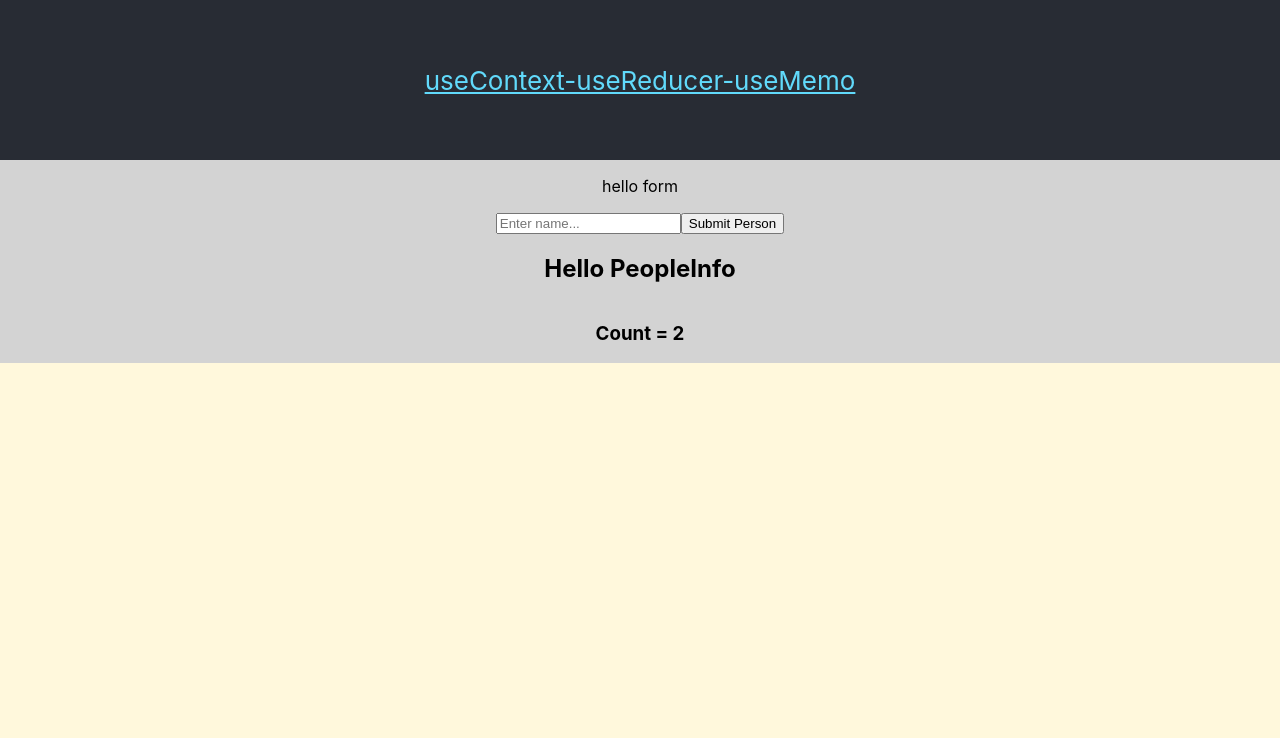
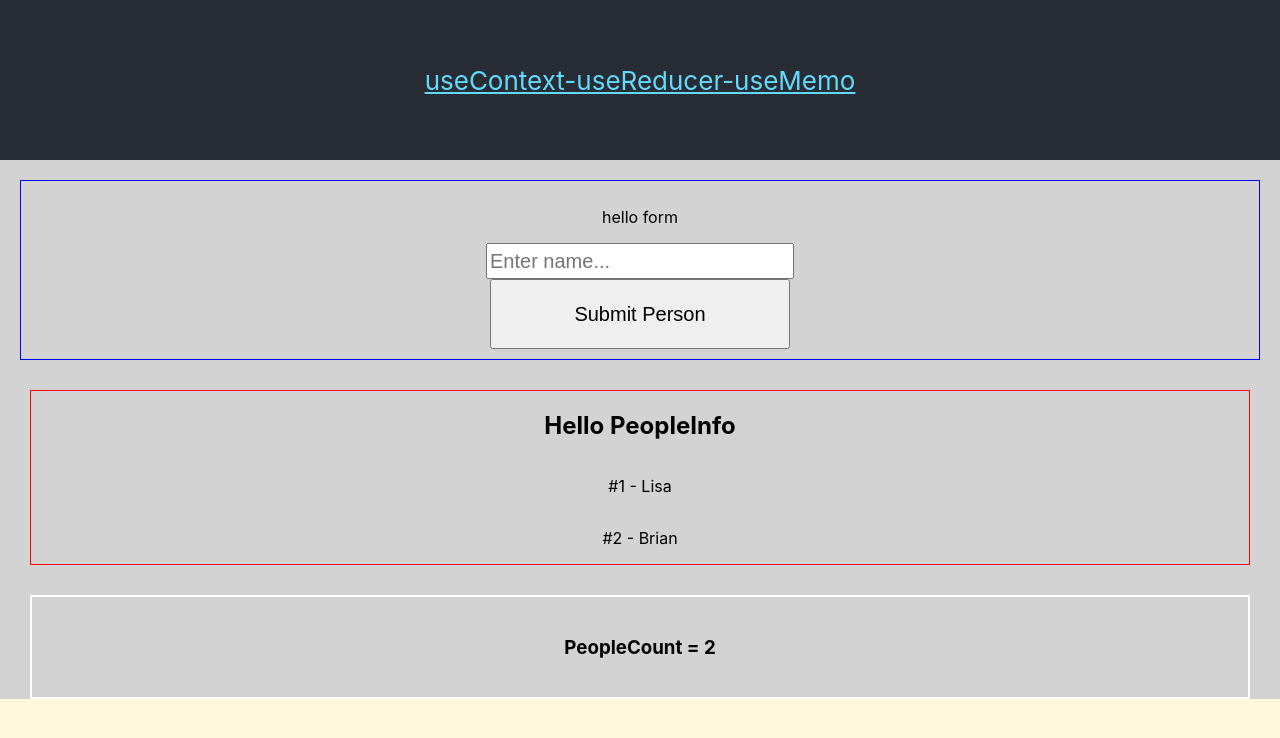
Before and after one commit to keepforever/use-ctx-mem-rdcr-6-22-19, a React (Create React App) app: page / in a window 1280 px wide. Shown: the top 738 px of the page. Built offline with nearby package versions, Linux system fonts and the light colour scheme.

Commit message:
added styling

```diff
--- a/src/App.js
+++ b/src/App.js
@@ -3,6 +3,8 @@ import './App.css';
 // comps
 import PeopleInfo from './comps/PeopleInfo';
 import Form from './comps/Form';
+import PeopleCount from './comps/PeopleCount';
+
 // hooks
 import PeopleContext from './context/peopleContext';
 import peopleReducer from './context/peopleReducer';
@@ -43,6 +45,7 @@ const App = () => {
             >
                 <Form />
                 <PeopleInfo />
+                <PeopleCount />
             </PeopleContext.Provider>
         </div>
     );
--- a/src/comps/Form.js
+++ b/src/comps/Form.js
@@ -1,7 +1,10 @@
-import React, { useState, useContext } from 'react';
+import React, { useState, useContext, useRef } from 'react';
 import PeopleContext from '../context/peopleContext';
 
 const Form = () => {
+    const renders = useRef(0);
+    console.log('Form render count = ', ++renders.current, '\n');
+
     const [person, setPerson] = useState({ name: '' });
     const context = useContext(PeopleContext);
 
@@ -10,12 +13,22 @@ const Form = () => {
     };
 
     const submitPerson = () => {
+        if (!person.name.length) return;
         context.addPerson(person);
         setPerson({ name: '' });
     };
 
     return (
-        <div>
+        <div
+            style={{
+                border: '1px solid blue',
+                display: 'flex',
+                flexDirection: 'column',
+                margin: '20px',
+                padding: '10px',
+                alignItems: 'center'
+            }}
+        >
             <p>hello form</p>
             <input
                 type="text"
@@ -23,8 +36,22 @@ const Form = () => {
                 placeholder="Enter name..."
                 value={person.name}
                 onChange={onChange}
+                style={{
+                    height: 30,
+                    width: 300,
+                    fontSize: 20
+                }}
             />
-            <button onClick={submitPerson}>Submit Person</button>
+            <button
+                style={{
+                    height: 70,
+                    width: 300,
+                    fontSize: 20
+                }}
+                onClick={submitPerson}
+            >
+                Submit Person
+            </button>
         </div>
     );
 };
--- a/src/comps/PeopleCount.jsx
+++ b/src/comps/PeopleCount.jsx
@@ -1,11 +1,21 @@
-import React, { useContext } from 'react';
+import React, { useContext, useRef } from 'react';
 import PeopleContext from '../context/peopleContext';
 
 const PeopleCount = () => {
+    const renders = useRef(0);
+    console.log('PeopleCount render count = ', ++renders.current, '\n');
     const context = useContext(PeopleContext);
     return (
-        <div>
-            <h3>Count = {context.people.length}</h3>
+        <div
+            style={{
+                border: '2px solid white',
+                display: 'flex',
+                flexDirection: 'column',
+                margin: '30px',
+                padding: '20px'
+            }}
+        >
+            <h3>PeopleCount = {context.people.length}</h3>
         </div>
     );
 };
--- a/src/comps/PeopleInfo.js
+++ b/src/comps/PeopleInfo.js
@@ -1,20 +1,18 @@
-import React, { useEffect, useContext } from 'react';
+import React, { useEffect, useContext, useRef } from 'react';
 import PeopleContext from '../context/peopleContext';
 // comps
-import PeopleCount from './PeopleCount';
-
-const blah = [];
 
 const PeopleInfo = () => {
-    const context = useContext(PeopleContext);
+    const renders = useRef(0);
+    console.log('PeopleInfo render count = ', ++renders.current, '\n');
 
-    const newestPerson = context.people[context.people.length - 1].name;
+    const { people } = useContext(PeopleContext);
+
+    const newestPerson = people[people.length - 1].name;
 
     useEffect(
         () => {
-            document.title = `newestPerson = ${
-                context.people[context.people.length - 1].name
-            }`;
+            document.title = `newestPerson = ${people[people.length - 1].name}`;
             console.log('PeopleInfo, useEffect ran', '\n');
             return () => {
                 console.log('PeopleInfo useEffect unmounted = ', '\n');
@@ -26,15 +24,20 @@ const PeopleInfo = () => {
     return (
         <div
             style={{
+                border: '1px solid red',
                 display: 'flex',
-                flexDirection: 'column'
+                flexDirection: 'column',
+                margin: '30px'
             }}
         >
             <h2>Hello PeopleInfo</h2>
-            {blah.map((p, index) => {
-                return <p key={p.name}>{p.name}</p>;
+            {people.map((p, i) => {
+                return (
+                    <p key={p.name}>
+                        #{i + 1} - {p.name}
+                    </p>
+                );
             })}
-            <PeopleCount />
         </div>
     );
 };
```
